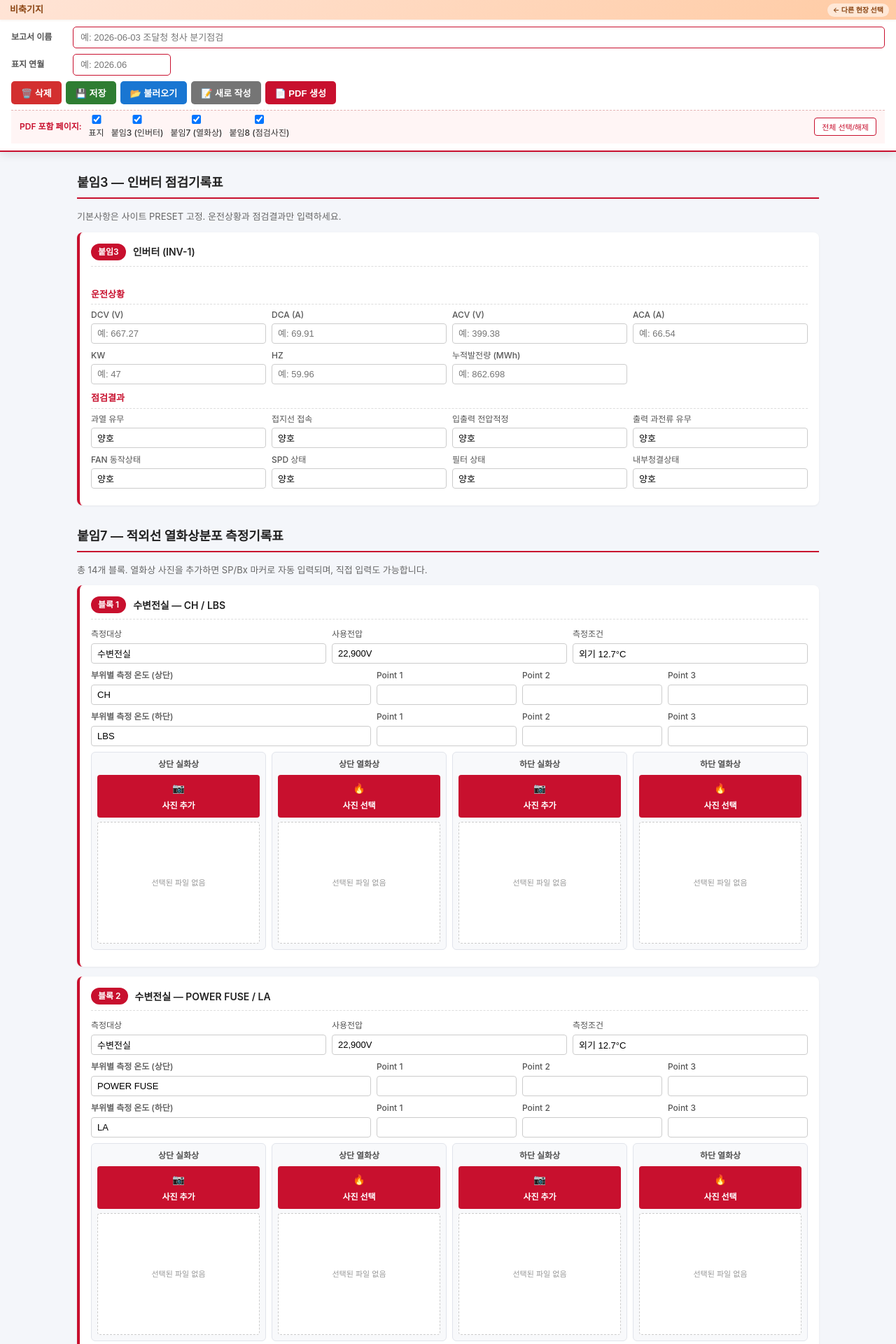
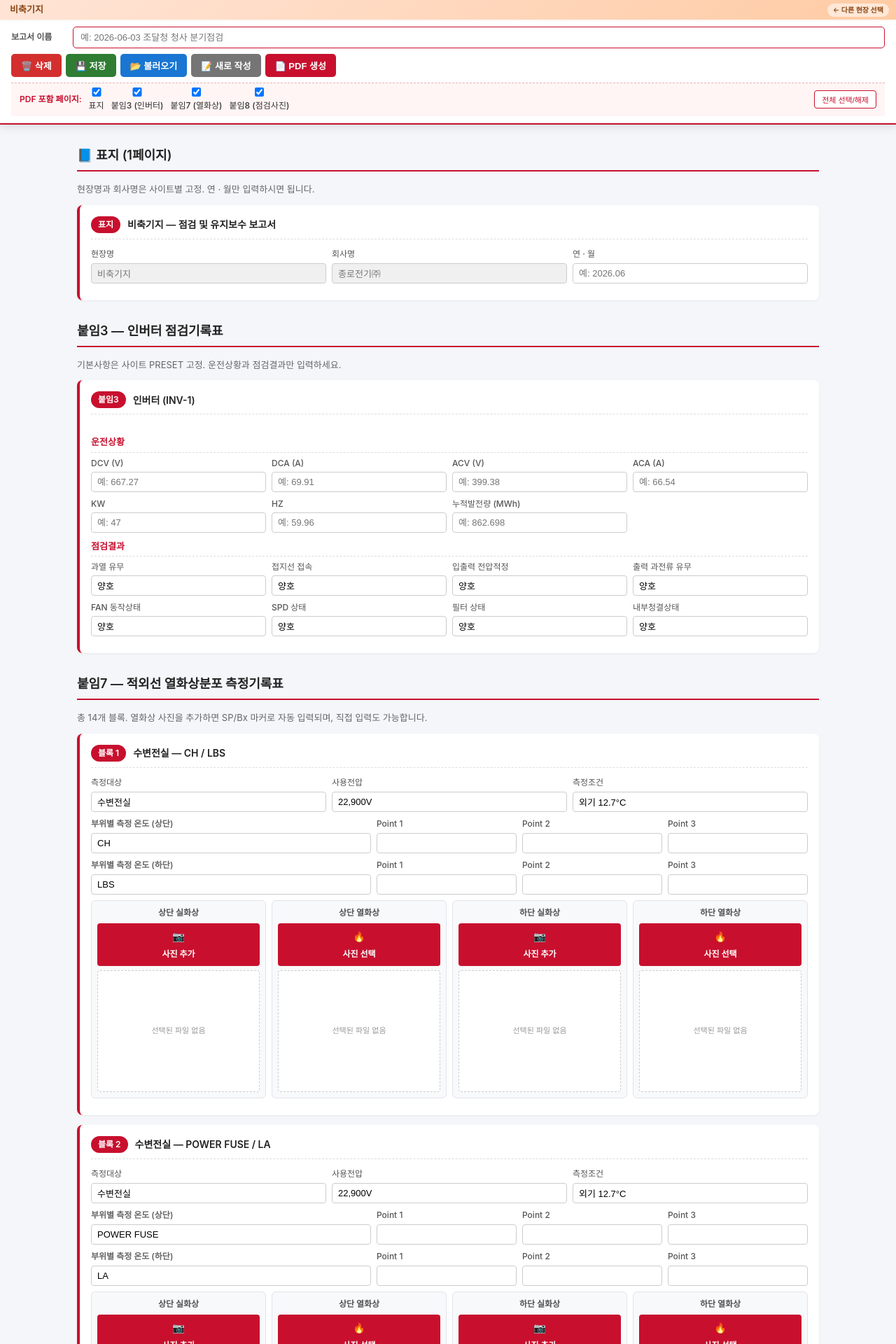
Before and after one commit to yihujong-create/jongro15_thermal-checknreport, a Flask app: a page that uses templates/site_form.html in a window 1280 px wide. Shown: the top 1920 px of the page at 70% size. Run offline with Flask 3, Linux system fonts and the light colour scheme.

Commit message:
Add files via upload

```diff
--- a/templates/site_form.html
+++ b/templates/site_form.html
@@ -6,7 +6,7 @@
 <meta http-equiv="Content-Language" content="ko">
 <meta name="viewport" content="width=device-width,initial-scale=1">
 <title>{{ site_name }} 보고서 입력</title>
-<link rel="stylesheet" href="{{ url_for('static', filename='style.css') }}?v=68">
+<link rel="stylesheet" href="{{ url_for('static', filename='style.css') }}?v=71">
 <style>
 .photo-input input[type="file"]{position:absolute!important;width:1px!important;height:1px!important;padding:0!important;margin:-1px!important;overflow:hidden!important;clip:rect(0,0,0,0)!important;white-space:nowrap!important;border:0!important;}
 html,body{overflow-x:hidden!important;max-width:100%!important;}
@@ -74,6 +74,7 @@ label input{width:100%!important;min-width:0!important;max-width:100%!important;
 .b3-grid-chk{grid-template-columns:repeat(4,1fr);}
 .b3-grid label{font-size:12px;color:#555;}
 .b3-grid input{padding:6px 8px;border:1px solid #ccc;border-radius:4px;font-size:13px;width:100%;box-sizing:border-box;margin-top:3px;}
+label input[disabled]{background:#f0f0f0;color:#777;cursor:not-allowed;}
 @media (max-width:700px){.b3-grid{grid-template-columns:repeat(2,1fr);}}
 
 /* === 상단 액션 바 === */
@@ -155,10 +156,7 @@ label input{width:100%!important;min-width:0!important;max-width:100%!important;
     <label class="ab-name-label">보고서 이름</label>
     <input type="text" id="report-name" class="ab-name-input" placeholder="예: 2026-06-03 조달청 청사 분기점검">
   </div>
-  <div class="ab-name-row">
-    <label class="ab-name-label">표지 연월</label>
-    <input type="text" id="cover-ym" name="year_month" form="report-form" class="ab-name-input ab-ym-input" placeholder="예: 2026.06" maxlength="8">
-  </div>
+
   <div class="ab-btn-row">
     <button type="button" class="ab-btn ab-btn-del" onclick="confirmDeleteCurrent()" title="현재 보고서 삭제">🗑️ 삭제</button>
     <button type="button" class="ab-btn ab-btn-save" onclick="saveReport()">💾 저장</button>
@@ -195,6 +193,20 @@ label input{width:100%!important;min-width:0!important;max-width:100%!important;
 <input type="hidden" name="site_name" value="{{ site_name }}">
 <input type="hidden" name="markers_json" id="markers_json" value="{}">
 <main>
+<!-- p1 표지 -->
+<section class="block-section">
+<h2>📘 표지 (1페이지)</h2>
+<p class="hint">현장명과 회사명은 사이트별 고정. 연 · 월만 입력하시면 됩니다.</p>
+<div class="block">
+<div class="block-header"><span class="block-num">표지</span><span class="block-title">{{ site_name }} — 점검 및 유지보수 보고서</span></div>
+<div class="meta-row">
+<label>현장명<input type="text" value="{{ site_name }}" disabled></label>
+<label>회사명<input type="text" value="종로전기㈜" disabled></label>
+<label>연 · 월<input type="text" id="cover-ym" name="year_month" form="report-form" placeholder="예: 2026.06" maxlength="8"></label>
+</div>
+</div>
+</section>
+
 <section class="block-section">
 <h2>붙임3 — 인버터 점검기록표</h2>
 <p class="hint">기본사항은 사이트 PRESET 고정. 운전상황과 점검결과만 입력하세요.</p>
```
